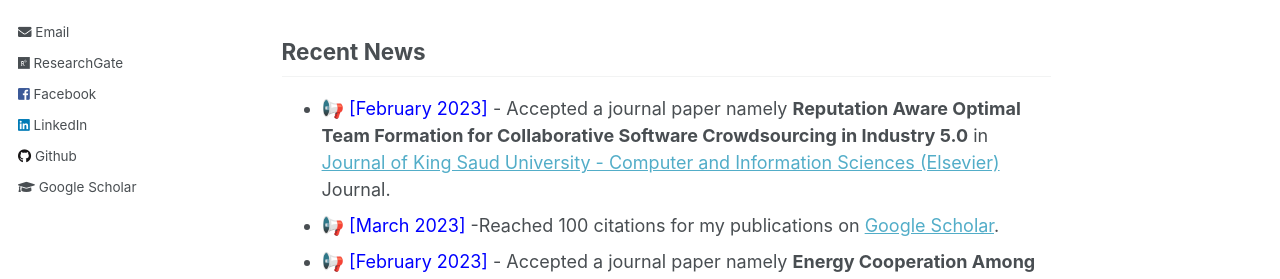
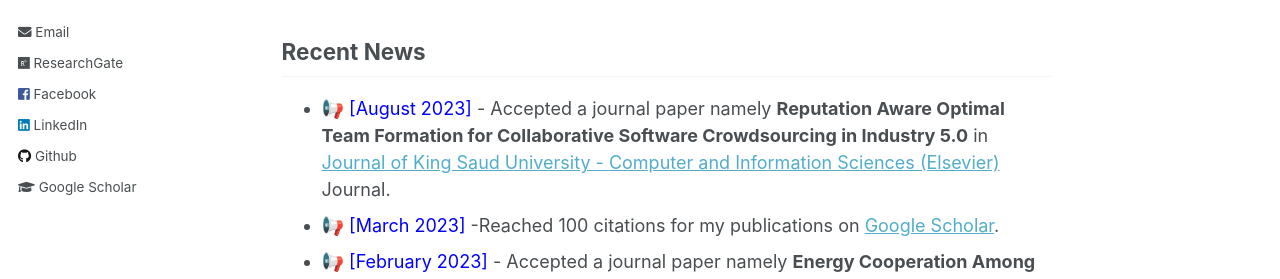
Before and after one commit to PalashRoy975/PalashRoy975.github.io, a Jekyll site: the page built from _pages/about.md, in a window 1280 px wide and 900 px high. Shown: the part 456-735 px from the top of the window. Built offline with Jekyll 4.4.1, drawn with Linux system fonts in a browser that asks for light colours.

Commit message:
Update about.md

```diff
--- a/_pages/about.md
+++ b/_pages/about.md
@@ -22,7 +22,7 @@ I am Palash Roy. I have completed my Bachelor of Science (B.Sc.) and Masters of
 
 
 ## Recent News
-* 📢 <span style="color:Blue"> [February 2023] </span> - Accepted a journal paper namely **Reputation Aware Optimal Team Formation for Collaborative Software Crowdsourcing in Industry 5.0** in [Journal of King Saud University - Computer and Information Sciences (Elsevier)](https://www.sciencedirect.com/journal/journal-of-king-saud-university-computer-and-information-sciences) Journal.
+* 📢 <span style="color:Blue"> [August 2023] </span> - Accepted a journal paper namely **Reputation Aware Optimal Team Formation for Collaborative Software Crowdsourcing in Industry 5.0** in [Journal of King Saud University - Computer and Information Sciences (Elsevier)](https://www.sciencedirect.com/journal/journal-of-king-saud-university-computer-and-information-sciences) Journal.
 * 📢 <span style="color:Blue"> [March 2023] </span> -Reached 100 citations for my publications on [Google Scholar](https://scholar.google.com/citations?user=6YbqlUkAAAAJ&hl=en).
 *  📢 <span style="color:Blue"> [February 2023] </span> - Accepted a journal paper namely **Energy Cooperation Among Sustainable Base Stations in Multi-Operator Cellular Networks** in [IEEE Access](https://ieeeaccess.ieee.org/) Journal.
 * 📢 <span style="color:Blue"> [January 2023] </span> - Got ***"Outstanding Research Award"*** under the GUB Faculty Research Publication Award 2022 from [Center for Research Innovation and Transformation (CRIT), Green University of Bangladesh](http://crit.green.edu.bd/).
```
